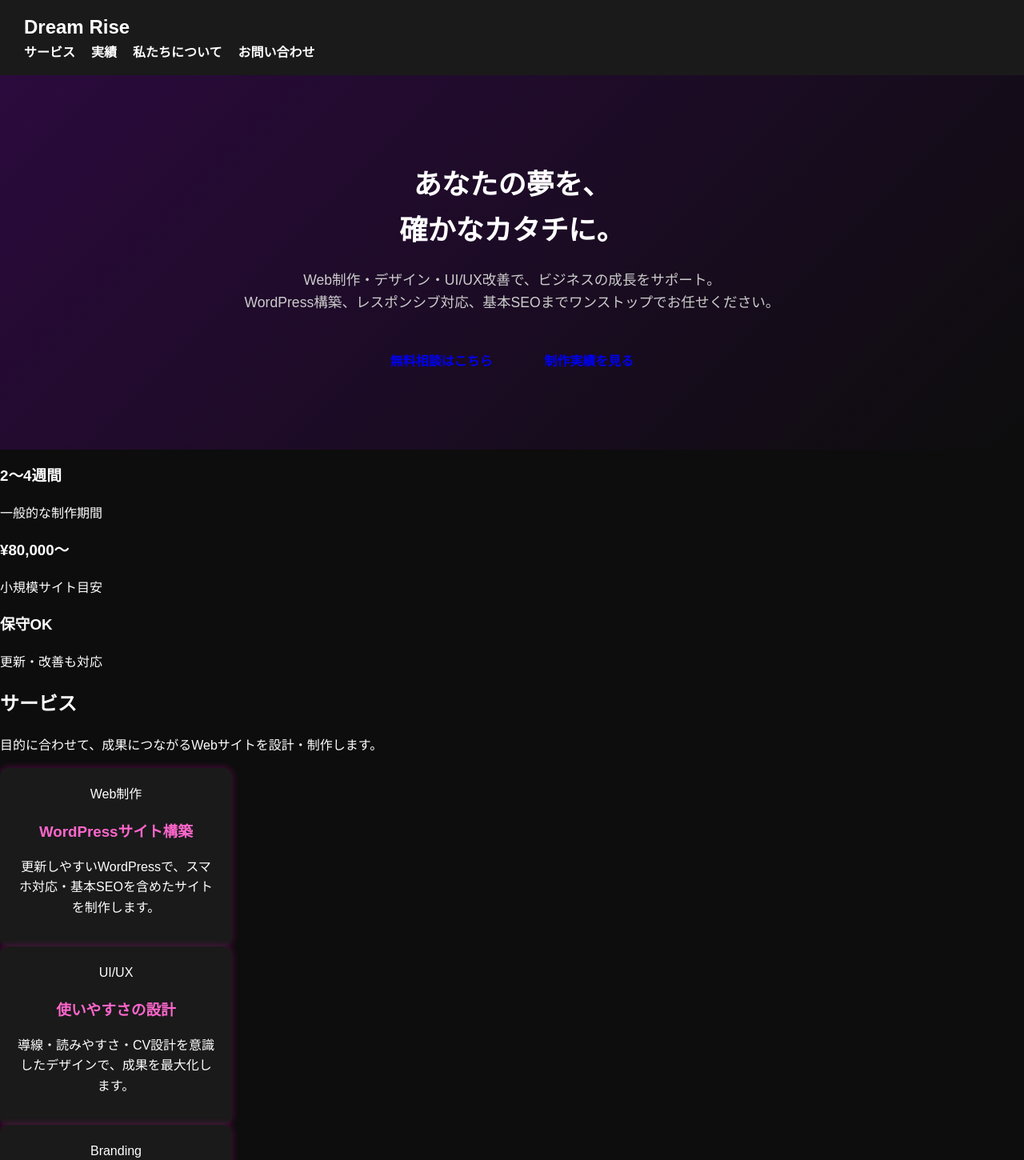
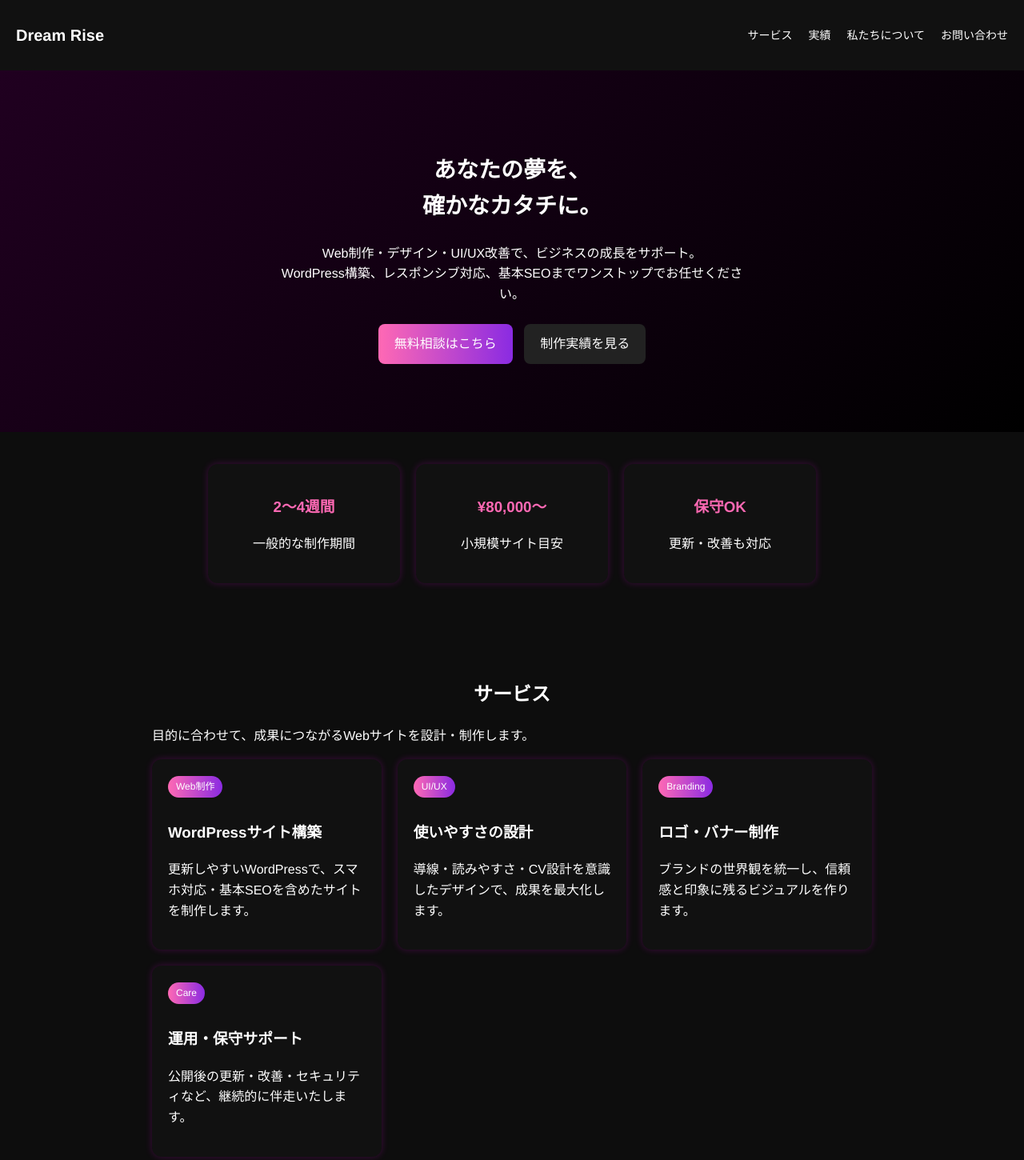
Before and after one commit to dreamrise001/dream-rise111, a plain HTML site: page index.html in a window 1280 px wide. Shown: the top 1450 px of the page at 80% size. Drawn offline with Linux system fonts and the light colour scheme.

Commit message:
Update style.css

```diff
--- a/style.css
+++ b/style.css
@@ -1,112 +1,177 @@
-/* 全体のスタイル */
 body {
   margin: 0;
-  font-family: 'Arial', sans-serif;
+  font-family: 'Helvetica Neue', sans-serif;
   background: #0d0d0d;
   color: #fff;
   line-height: 1.6;
 }
 
-/* ヘッダー */
 header {
-  display: flex;
-  justify-content: space-between;
-  align-items: center;
-  background: #1a1a1a;
-  padding: 15px 30px;
+  background: #111;
+  padding: 15px 20px;
   position: sticky;
   top: 0;
   z-index: 1000;
 }
 
-.logo {
-  font-size: 1.5em;
-  font-weight: bold;
-}
-.logo span {
-  color: #ff66cc;
+nav {
+  display: flex;
+  justify-content: space-between;
+  align-items: center;
 }
 
-/* ナビゲーション */
+nav .logo {
+  font-size: 20px;
+  font-weight: bold;
+  color: #fff;
+}
+
 nav ul {
   list-style: none;
-  margin: 0;
-  padding: 0;
   display: flex;
   gap: 20px;
 }
+
 nav ul li a {
   color: #fff;
   text-decoration: none;
-  font-weight: bold;
-  transition: color 0.3s;
-}
-nav ul li a:hover {
-  color: #ff66cc;
+  font-size: 14px;
 }
 
-/* ヒーローエリア */
 .hero {
   text-align: center;
   padding: 80px 20px;
-  background: linear-gradient(135deg, #2b0a3d, #0d0d0d);
-}
-.hero h1 {
-  font-size: 2.2em;
-  margin-bottom: 20px;
-  color: #fff;
-}
-.hero p {
-  margin-bottom: 30px;
-  font-size: 1.1em;
-  color: #ccc;
+  background: linear-gradient(135deg, #200020, #000);
 }
 
-/* ボタン */
+.hero h1 {
+  font-size: 28px;
+  font-weight: bold;
+}
+
+.hero p {
+  margin: 20px auto;
+  max-width: 600px;
+}
+
+.buttons {
+  margin-top: 20px;
+}
+
 .btn {
   display: inline-block;
-  padding: 12px 25px;
+  padding: 12px 20px;
+  border-radius: 8px;
   margin: 5px;
-  border-radius: 8px;
   text-decoration: none;
-  font-weight: bold;
-}
-.btn.primary {
-  background: linear-gradient(90deg, #ff66cc, #9966ff);
   color: #fff;
-}
-.btn.secondary {
   background: #222;
-  color: #fff;
-  border: 1px solid #666;
+  transition: 0.3s;
 }
 
-/* 情報カード */
-.info-cards {
+.btn:hover {
+  opacity: 0.8;
+}
+
+.btn.gradient {
+  background: linear-gradient(90deg, #ff69b4, #8a2be2);
+}
+
+.features {
   display: flex;
   justify-content: center;
-  flex-wrap: wrap;
   gap: 20px;
   padding: 40px 20px;
+  flex-wrap: wrap;
 }
-.card {
-  background: #1a1a1a;
+
+.feature {
+  background: #111;
   padding: 20px;
-  border-radius: 10px;
+  border-radius: 12px;
   text-align: center;
-  flex: 1 1 200px;
-  max-width: 250px;
-  box-shadow: 0 0 10px rgba(255, 0, 200, 0.3);
+  width: 200px;
+  box-shadow: 0 0 10px rgba(255, 0, 255, 0.2);
 }
-.card h3 {
-  color: #ff66cc;
+
+.feature h3 {
+  color: #ff69b4;
+}
+
+.services, .works, .about, .contact {
+  padding: 60px 20px;
+  max-width: 900px;
+  margin: auto;
+}
+
+h2 {
+  text-align: center;
+  margin-bottom: 20px;
+}
+
+.service-list, .about-cards, .work-list {
+  display: grid;
+  gap: 20px;
+}
+
+.service-list {
+  grid-template-columns: repeat(auto-fit, minmax(250px, 1fr));
+}
+
+.about-cards {
+  grid-template-columns: repeat(auto-fit, minmax(250px, 1fr));
+}
+
+.work-list {
+  grid-template-columns: repeat(auto-fit, minmax(280px, 1fr));
+}
+
+.card, .work-card {
+  background: #111;
+  padding: 20px;
+  border-radius: 12px;
+  box-shadow: 0 0 10px rgba(255, 0, 255, 0.2);
+}
+
+.work-card img {
+  max-width: 100%;
+  border-radius: 8px;
+}
+
+.tag {
+  display: inline-block;
+  padding: 4px 10px;
+  border-radius: 20px;
+  background: linear-gradient(90deg, #ff69b4, #8a2be2);
+  font-size: 12px;
   margin-bottom: 10px;
 }
 
-/* フッター */
+.contact form {
+  display: flex;
+  flex-direction: column;
+  gap: 15px;
+  margin: 20px auto;
+  max-width: 400px;
+}
+
+.contact input, .contact textarea {
+  padding: 10px;
+  border: none;
+  border-radius: 8px;
+  background: #222;
+  color: #fff;
+}
+
+.contact button {
+  border: none;
+  cursor: pointer;
+}
+
 footer {
+  background: #111;
   text-align: center;
   padding: 20px;
-  background: #1a1a1a;
-  color: #777;
+  font-size: 14px;
+  color: #aaa;
 }
```
